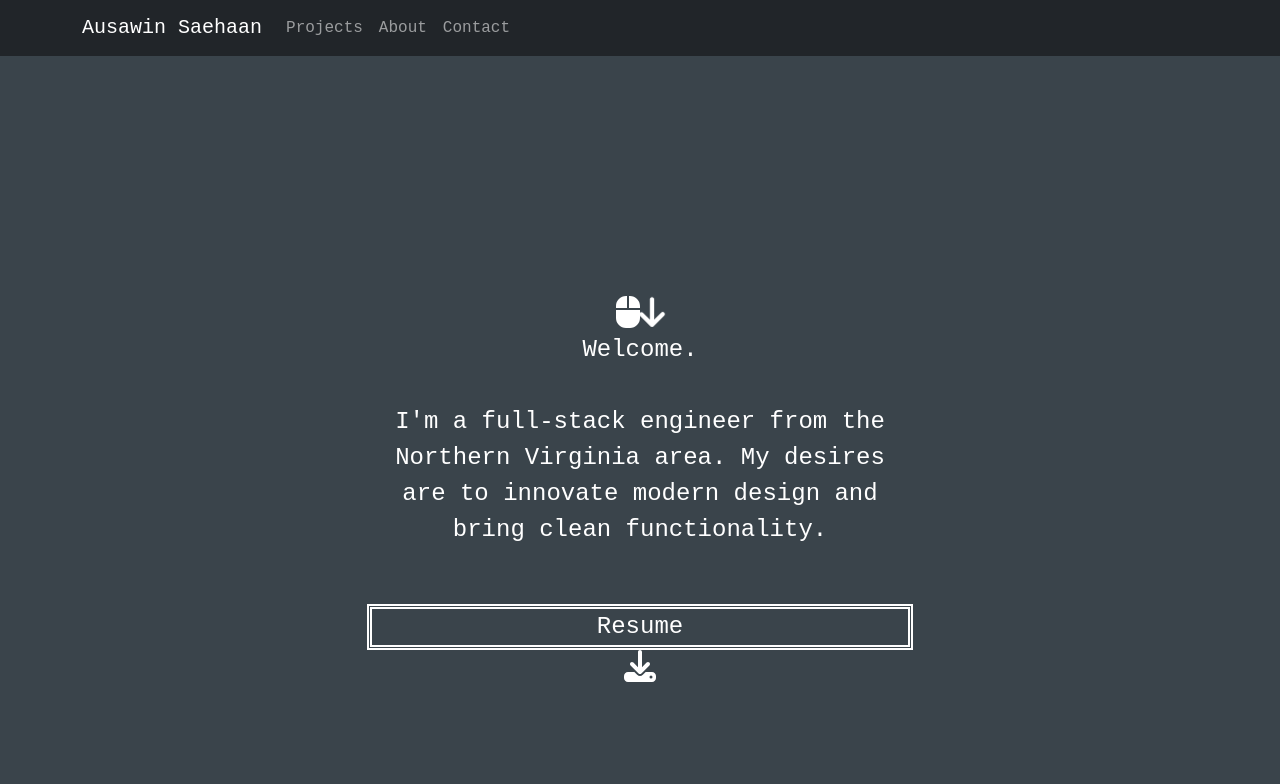
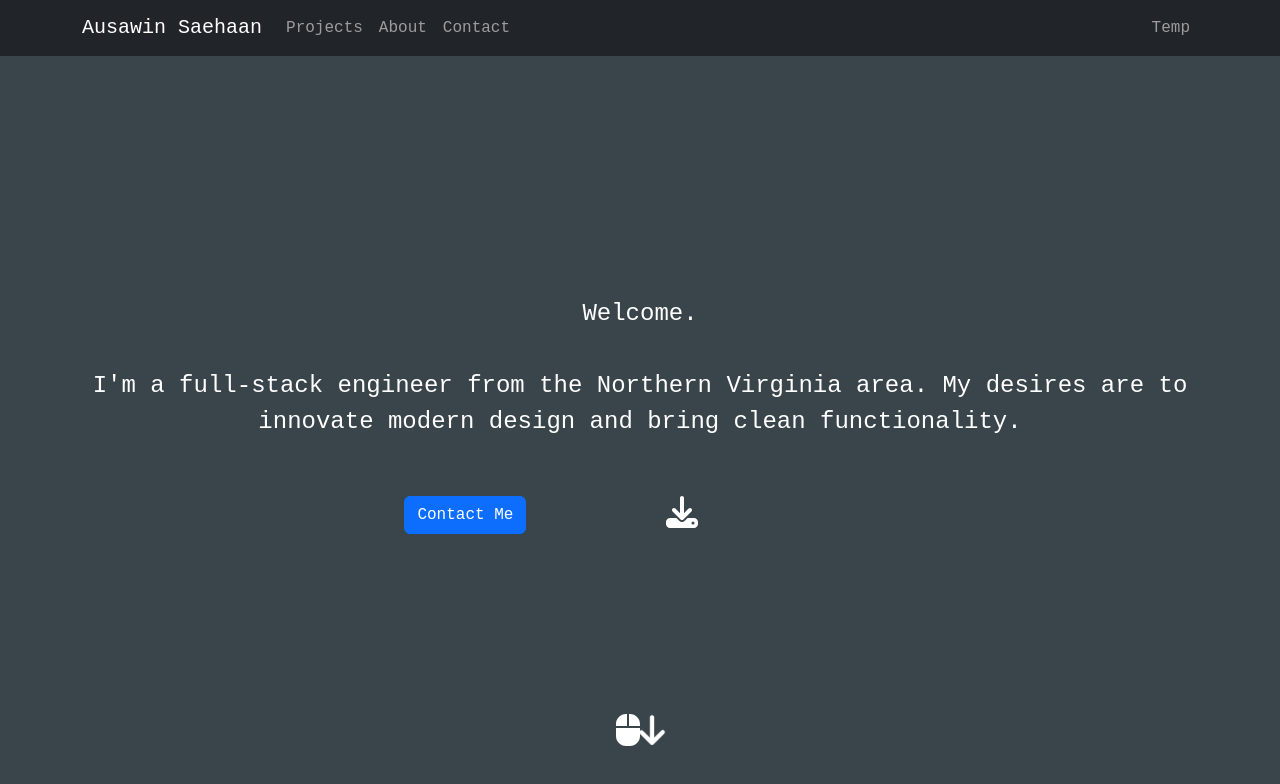
Before and after one commit to saehaana/html-css-prac, a React (Create React App) app: page / in a window 1280 px wide. Shown: the top 784 px of the page. Built offline with nearby package versions, Linux system fonts and the light colour scheme.

Commit message:
moved mouse scroll icon to bottom of screen

```diff
--- a/src/App.js
+++ b/src/App.js
@@ -86,71 +86,27 @@ const App = () => {
                         initial={{ opacity: 0 }}
                         animate={{ opacity: 1 }}
                         transition={{ duration: 1, delay: .25}}>
-                        <Nav.Link as={NavLink} to='/Projects'>Projects</Nav.Link>
+                            <Nav.Link as={NavLink} to='/Projects'>Projects</Nav.Link>
                         </motion.div>
                         <motion.div
                         initial={{ opacity: 0 }}
                         animate={{ opacity: 1 }}
                         transition={{ duration: 1, delay: .5}}>
-                        <Nav.Link as={NavLink} to='/About'>About</Nav.Link>
+                            <Nav.Link as={NavLink} to='/About'>About</Nav.Link>
                         </motion.div>
                         <motion.div
                         initial={{ opacity: 0 }}
                         animate={{ opacity: 1 }}
                         transition={{ duration: 1, delay: .75}}>
-                        <Nav.Link as={NavLink} to='/Contact'>Contact</Nav.Link>
+                            <Nav.Link as={NavLink} to='/Contact'>Contact</Nav.Link>
                         </motion.div>
+                    </Nav>
+                    <Nav>
+                        <Nav.Link href="#deets">Temp</Nav.Link>
                     </Nav>
                 </Navbar.Collapse>
             </Container>
         </Navbar>
-        {/*
-        <div className='home-container'>
-        <Row >
-            <Link to="/">
-                <h1 className='name'>Ausawin Saehaan</h1>
-                <p className='title'>Software Developer</p>
-            </Link>
-            <Col md={6} className='mid-col'>
-                <ul className = "navbar">
-                    <motion.li className="nav-projects"
-                        initial={{ opacity: 0 }}
-                        animate={{ opacity: 1 }}
-                        transition={{ duration: 1, delay: .25}}
-                    >
-                        <Link to="/Projects">Projects</Link>
-                    </motion.li>
-                    <motion.li className='nav-about'
-                        initial={{ opacity: 0 }}
-                        animate={{ opacity: 1 }}
-                        transition={{ duration: 1 , delay: .5}}
-                    >
-                        <Link to="/About">About</Link>
-                    </motion.li>
-                    <motion.li className='nav-contact'
-                        initial={{ opacity: 0 }}
-                        animate={{ opacity: 1 }}
-                        transition={{ duration: 1, delay: .75}}
-                    >
-                        <Link to="/Contact">Contact</Link>
-                    </motion.li>
-                </ul>
-            </Col>
-            <Col >
-                <motion.div
-                    className="switch-container"
-                    initial={{ opacity: 0 }}
-                    animate={{ opacity: 1 }}
-                    transition={{duration: 1, delay: 1.25}}
-                >
-                    <p className="switch-text">Dark | Light</p>
-                    <div className="switch" data-isOn={isOn} onClick={toggleSwitch}>
-                            <motion.div className="handle" layout transition={spring} />
-                    </div>
-                </motion.div>
-            </Col>
-        </Row>
-        </div>*/}
         {
         <Routes>
         <Route path = "/" element={<Home/>} />
@@ -161,7 +117,6 @@ const App = () => {
         }
         </>
     }
-
     </>
     );
 
--- a/src/components/Home.js
+++ b/src/components/Home.js
@@ -1,4 +1,5 @@
 import React from 'react';
+import{ Link } from 'react-router-dom'
 import '../stylesheets/Home.css';
 import{ motion } from "framer-motion"
 import { FontAwesomeIcon } from '@fortawesome/react-fontawesome'
@@ -7,21 +8,14 @@ import { faArrowDown, faDownload, faMouse } from '@fortawesome/free-solid-svg-ic
 import Container from 'react-bootstrap/Container';
 import Row from 'react-bootstrap/Row';
 import Col from 'react-bootstrap/Col';
+import Button from 'react-bootstrap/Button';
 
 const Home = () => {
     return (
     <>
     <Container className='home-container'>
         <Row className='message-box-row'>
-            <Col xs={12} className="message-box">
-                <div className='test'>
-                <motion.div
-                initial={{ opacity: 0 }}
-                animate={{ opacity: 1 }}
-                transition={{ duration: 1, delay: 2}}>
-                <FontAwesomeIcon icon={faMouse} size="2x" id='mouse'/>
-                <FontAwesomeIcon icon={faArrowDown} beat size="2x" id='arrow-down'/>
-                </motion.div>
+            <Col className="message-box">
                 <motion.p
                 className = "message"
                 initial={{ opacity: 0 }}
@@ -31,21 +25,22 @@ const Home = () => {
                 Welcome. <br></br> <br></br>
                 I'm a full-stack engineer from the Northern Virginia area. My desires are to innovate modern design and bring clean functionality.
                 </motion.p>
-                </div>
             </Col>
         </Row>
+
         <Row className='resume-box-row'>
-            <Col xs={12} className='resume-box'>
-                <div className="test2">
+            <Col xs={11} className='resume-box'>
                 <motion.div
                 className = "resume"
                 initial={{ opacity: 0 }}
                 animate={{ opacity: 1 }}
                 transition={{ duration: 1, delay: 1.5}}
                 >
-                Resume
+                <Button variant="primary" as={Link} to='/Contact'>Contact Me</Button>{''}
                 </motion.div>
-                <motion.a
+            </Col>
+            <Col xs={1} className="resume-icon-box">
+            <motion.a
                 href="/Saehaan A. Resume.pdf"
                 target="_blank"
                 initial={{ opacity: 0 }}
@@ -56,40 +51,22 @@ const Home = () => {
                     <FontAwesomeIcon icon={faDownload} size="2x"/>
                 </motion.div>
                 </motion.a>
+            </Col>
+        </Row>
+
+        <Row className='mouse-row'>
+            <Col xs={12} className="mouse-icon-box">
+                <div className='mouse'>
+                <motion.div
+                initial={{ opacity: 0 }}
+                animate={{ opacity: 1 }}
+                transition={{ duration: 1, delay: 2}}>
+                <FontAwesomeIcon icon={faMouse} size="2x"/>
+                <FontAwesomeIcon icon={faArrowDown} beat size="2x" id='arrow-down'/>
+                </motion.div>
                 </div>
             </Col>
         </Row>
-    {/*
-    <div className = "message-box">
-        <motion.p
-            className = "message"
-            initial={{ opacity: 0 }}
-            animate={{ opacity: 1 }}
-            transition={{ duration: 1, delay: 1.25}}
-        >
-            Welcome. <br></br> <br></br>
-            I'm a full-stack engineer from the Northern Virginia area. My desires are to innovate modern design and bring clean functionality.
-        </motion.p>
-        <motion.div
-            className = "resume"
-            initial={{ opacity: 0 }}
-            animate={{ opacity: 1 }}
-            transition={{ duration: 1, delay: 1.5}}
-        >
-            Resume
-        </motion.div>
-        <motion.a
-            href="/Saehaan A. Resume.pdf"
-            target="_blank"
-            initial={{ opacity: 0 }}
-            animate={{ opacity: 1 }}
-            transition={{ duration: 1, delay: 1.5}}
-        >
-            <motion.div whileHover={{ scale: 1.2}} className='download'>
-                <FontAwesomeIcon icon={faDownload} size="2x"/>
-            </motion.div>
-        </motion.a>
-    </div>*/}
     </Container>
     </>
     );
--- a/src/stylesheets/Home.css
+++ b/src/stylesheets/Home.css
@@ -1,6 +1,10 @@
 .home-container{
     height:100vh;
     text-align: center;
+}
+.mouse{
+    position: relative;
+    top: 50%;
 }
 .message-box-row{
     position: relative;
@@ -18,16 +22,21 @@
 .resume-box-row{
     position: relative;
     top: 35%;
-    display: flex;
-    justify-content: center;
+    left:25%;
+    height:10%;
 }
 .resume-box{
     position: relative;
-    width: 50%;
+    width: 25%;
 }
 .resume{
+    height:45%;
+    width: 80%;
     font-size: 1.5rem;
-    border: 5px double white;
+}
+.mouse-row{
+    position: relative;
+    top: 50%;
 }
 #arrow-down{
     --fa-animation-duration: 3s;
```
Also changed, not shown: src/components/navToggle.js (deleted, +0 -8 lines).
